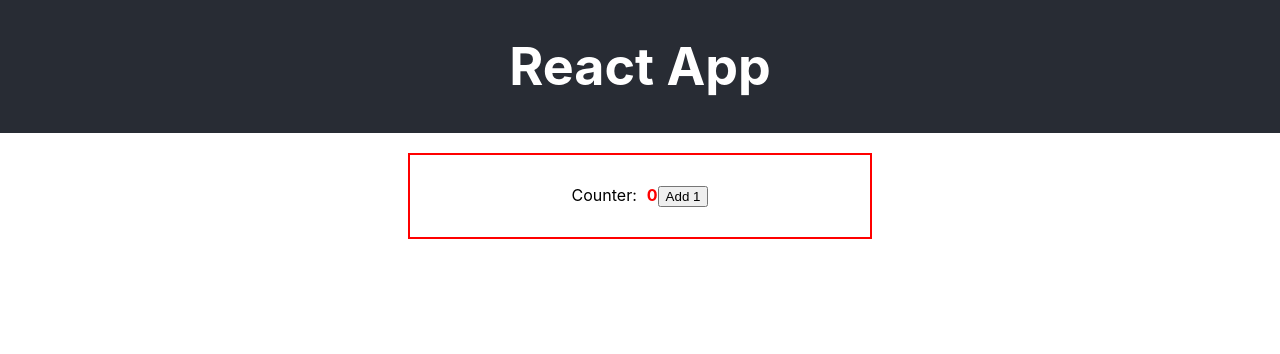
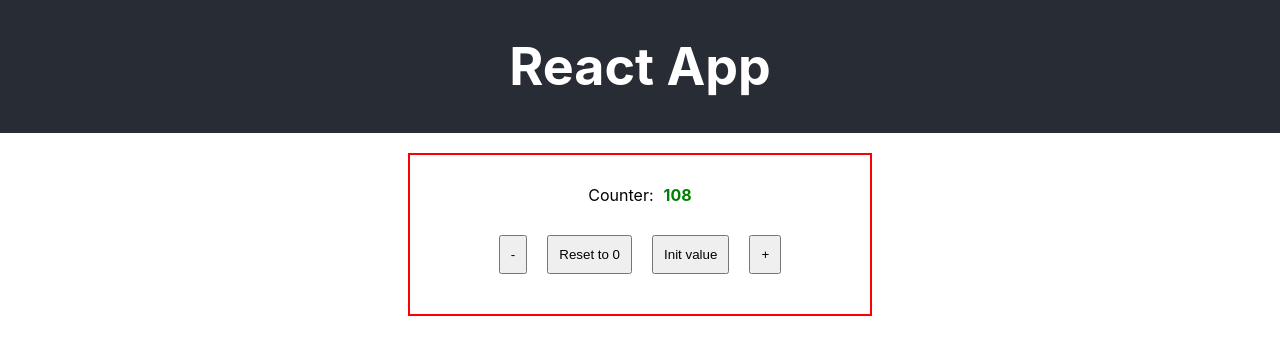
Before and after one commit to Bajamuta/REACT, a React (Create React App) app: page / in a window 1280 px wide. Shown: the top 354 px of the page. Built offline with nearby package versions, Linux system fonts and the light colour scheme.

Commit message:
ButtonPanel component with communication child to parent

```diff
--- a/src/App.js
+++ b/src/App.js
@@ -7,7 +7,7 @@ function App() {
       <header className="App-header">
         <h1 className="App-title">React App</h1>
       </header>
-        <Counter initValue={0}/>
+        <Counter initValue={108}/>
     </div>
   );
 }
--- /dev/null
+++ b/src/ButtonsPanel.css
@@ -0,0 +1,8 @@
+.buttons-panel {
+    margin-top: 20px;
+}
+
+button {
+    margin: 10px;
+    padding: 10px;
+}
--- /dev/null
+++ b/src/ButtonsPanel.js
@@ -0,0 +1,23 @@
+import React from "react";
+import './ButtonsPanel.css';
+
+function ButtonsPanel(props) {
+    return (
+        <div className="buttons-panel">
+            <button onClick={() => {
+                props.buttonMethod('substract');
+            }}>-</button>
+            <button onClick={() => {
+                props.buttonMethod('reset');
+            }}>Reset to 0</button>
+            <button onClick={() => {
+                props.buttonMethod('init')
+            }}>Init value</button>
+            <button onClick={() => {
+                props.buttonMethod('add')
+            }}>+</button>
+        </div>
+    );
+}
+
+export default ButtonsPanel;
--- a/src/Counter.js
+++ b/src/Counter.js
@@ -1,6 +1,7 @@
 import React, {Component} from "react";
 import './Counter.css';
 import Display from "./Display";
+import ButtonsPanel from "./ButtonsPanel";
 
 /*function Counter(props) {
     return (<div className="counter">
@@ -31,11 +32,30 @@ class Counter extends Component {
     * */
 
     //ES6
-    add = () => {
-        this.setState((prevState) => {
-            return ({
-               counterValue: prevState.counterValue + 1
-            });
+    changeValue = (action) => {
+        let current = this.state.counterValue;
+
+        switch (action) {
+            case 'substract': {
+                current -= 1;
+                break;
+            }
+            case 'reset': {
+                current = 0;
+                break;
+            }
+            case 'init': {
+                current = this.props.initValue;
+                break;
+            }
+            case 'add': {
+                current += 1;
+                break;
+            }
+        }
+
+        this.setState({
+            counterValue: current
         })
     }
 
@@ -44,7 +64,7 @@ class Counter extends Component {
         <div className="counter">
             Counter:
             <Display displayValue={this.state.counterValue} />
-            <button onClick={this.add}>Add 1</button>
+            <ButtonsPanel buttonMethod={this.changeValue} />
         </div>);
     }
 }
```
